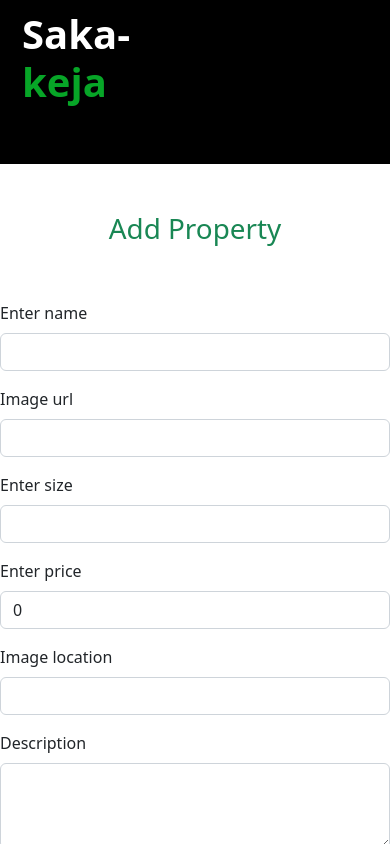
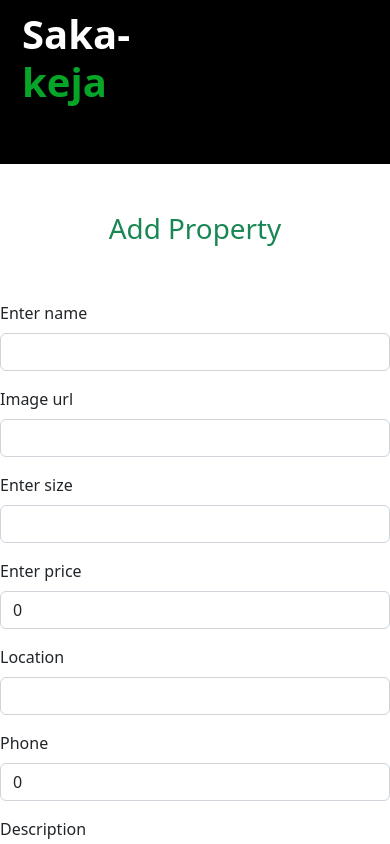
Before and after one commit to Rawllings/saka_keja, a React (Create React App) app in the folder saka-keja/: page /add in a window 390 px wide. Shown: the top 844 px of the page. Built offline with nearby package versions, Linux system fonts and the light colour scheme; data requests are answered from the project's data file.

Commit message:
Added the landlord phone number to property details

```diff
--- a/saka-keja/db.json
+++ b/saka-keja/db.json
@@ -6,6 +6,7 @@
       "size": "Bedsitter",
       "price": "5,000",
       "location": "Ruai",
+      "phone": "+254723490571",
       "description": "Easily accessible, near to social amenities and secuirty is available",
       "id": 1
     },
@@ -15,6 +16,7 @@
       "size": "Single",
       "price": "3,500",
       "location": "Thika",
+      "phone": "+254727371198",
       "description": "New houses wiht water, and security available",
       "id": 2
     },
@@ -24,6 +26,7 @@
       "size": "Two bedroom",
       "price": "20,000",
       "location": "Westlands",
+      "phone": "0707134166",
       "description": "Quite and highly secure place to live",
       "id": 3
     },
@@ -33,6 +36,7 @@
       "size": "One bedroom",
       "price": "10,000",
       "location": "Sukari",
+      "phone": "0999",
       "description": "Houses with water and security available",
       "id": 4
     },
@@ -42,6 +46,7 @@
       "size": "One bedroom",
       "price": "15,000",
       "location": "Umoja",
+      "phone": "0999",
       "description": "Water, social amenities, and security available",
       "id": 5
     },
@@ -51,6 +56,7 @@
       "size": "Bedsitter",
       "price": "KSH.55,000",
       "location": "South B",
+      "phone": "0999",
       "description": "Available in good condition. All other requirements available",
       "id": 6
     },
@@ -60,6 +66,7 @@
       "size": "One bedroom",
       "price": "15,000",
       "location": "Kikuyu",
+      "phone": "0999",
       "description": "Security is good",
       "id": 7
     },
@@ -69,6 +76,7 @@
       "size": "Two bedroom",
       "price": "40,000",
       "location": "Embakasi",
+      "phone": "0999",
       "description": "In good condition with water and security available",
       "id": 8
     },
@@ -78,6 +86,7 @@
       "size": "One bedroom",
       "price": "12,000",
       "location": "Kayole",
+      "phone": "0999",
       "description": "Has the best security system and spacious",
       "id": 9
     },
@@ -87,6 +96,7 @@
       "size": "Single",
       "price": "4,500",
       "location": "Githurai",
+      "phone": "0999",
       "description": "Near to the road and easily accessible",
       "id": 10
     },
@@ -96,6 +106,7 @@
       "size": "Two bedroom",
       "price": "35,000",
       "location": "Wendani",
+      "phone": "0999",
       "description": "Available and in best condition",
       "id": 11
     },
@@ -105,6 +116,7 @@
       "size": "Single",
       "price": "4,300",
       "location": "Ruiru",
+      "phone": "0999",
       "description": "In best condition and equiped with internet",
       "id": 12
     },
@@ -114,6 +126,7 @@
       "size": "Two bedroom",
       "price": "35,000",
       "location": "Paris",
+      "phone": "0999",
       "description": "Water and internet available",
       "id": 13
     },
@@ -123,6 +136,7 @@
       "size": "One bedroom",
       "price": "18,000",
       "location": "Mirema",
+      "phone": "0999",
       "description": "Best residential area to live in.",
       "id": 14
     },
@@ -132,6 +146,7 @@
       "size": "Two bedroom",
       "price": "35,000",
       "location": "Roysambu",
+      "phone": "0999",
       "description": "In good condition and highly secured.",
       "id": 15
     },
@@ -141,6 +156,7 @@
       "size": "Single",
       "price": "4500",
       "location": "Rafiki",
+      "phone": "0999",
       "description": "In good condition.",
       "id": 16
     },
@@ -150,6 +166,7 @@
       "size": "Two bedroom",
       "price": "30000",
       "location": "Langas",
+      "phone": "0999",
       "description": "Its near all social amenities has water, power and best security.",
       "id": 17
     }
--- a/saka-keja/src/components/Body/AddProperty.jsx
+++ b/saka-keja/src/components/Body/AddProperty.jsx
@@ -7,19 +7,21 @@ function AddProperty({ rentals, setRentals }) {
   const [size, setSize] = useState("");
   const [price, setPrice] = useState(0);
   const [location, setLocation] = useState("");
+  const [phone, setPhone] = useState(0);
   const [description, setDescription] = useState("");
 
   function handleSubmit(e) {
     e.preventDefault();
     setRentals([
       ...rentals,
-      { name, image, size, price, location, description },
+      { name, image, size, price, location, phone, description },
     ]);
     setName("");
     setImage("");
     setSize("");
     setPrice(0);
     setLocation("");
+    setPhone(0);
     setDescription("");
 
     fetch(" http://localhost:8001/rentals", {
@@ -33,6 +35,7 @@ function AddProperty({ rentals, setRentals }) {
         size,
         price,
         location,
+        phone,
         description,
       }),
     })
@@ -89,12 +92,24 @@ function AddProperty({ rentals, setRentals }) {
         </div>
         <div class="mb-3">
           <label for="exampleFormControlInput1" class="form-label">
-            Image location
+            Location
           </label>
           <input
             value={location}
             onChange={(e) => setLocation(e.target.value)}
             type="text"
+            class="form-control"
+            id="exampleFormControlInput1"
+          />
+        </div>
+        <div class="mb-3">
+          <label for="exampleFormControlInput1" class="form-label">
+            Phone
+          </label>
+          <input
+            value={phone}
+            onChange={(e) => setPhone(e.target.value)}
+            type="number"
             class="form-control"
             id="exampleFormControlInput1"
           />
--- a/saka-keja/src/components/Body/HouseDetails.jsx
+++ b/saka-keja/src/components/Body/HouseDetails.jsx
@@ -37,6 +37,10 @@ function HouseDetails() {
                   Location:
                   <span className="text-success"> {rentals.location}</span>
                 </h5>
+                <h5 className="card-text-sm">
+                  Phone:
+                  <span className="text-success"> {rentals.phone}</span>
+                </h5>
                 <p className="card-text-sm">
                   Description:
                   <span className="text-success"> {rentals.description}</span>
```
Also changed, not shown: 1 other file (tests, documents, lock files or other folders).
